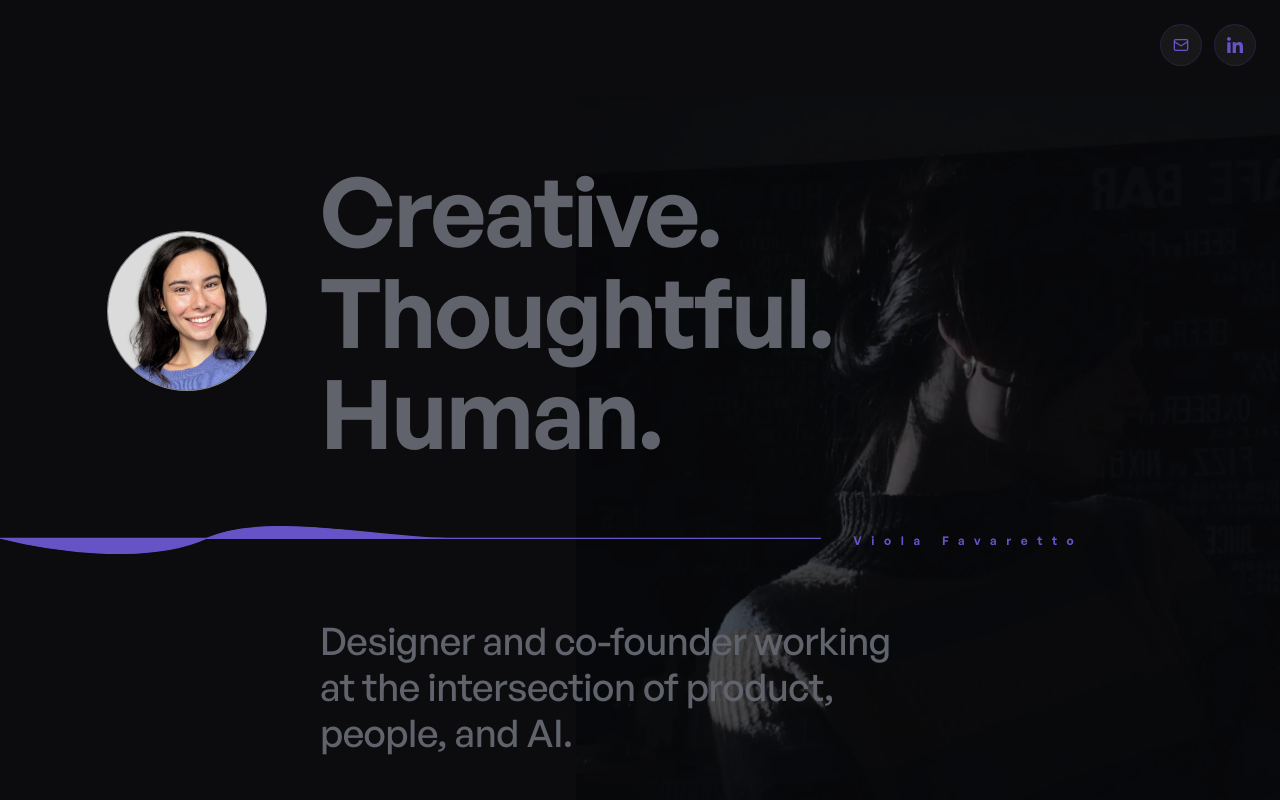
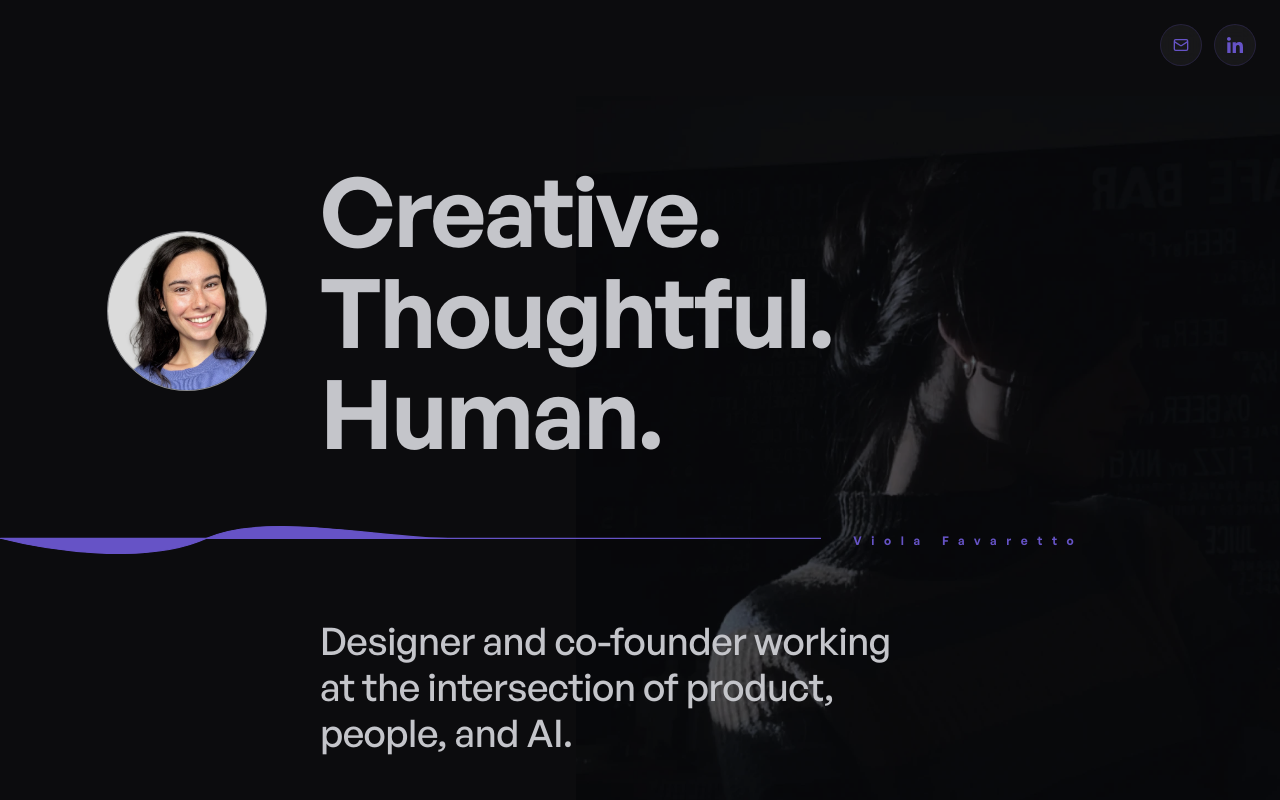
Before and after one commit to Gianeo/violafavola, a Next.js app: page / in a window 1280 px wide. Shown: the top 800 px of the page. Built offline with nearby package versions, Linux system fonts and the light colour scheme.

Commit message:
fixing styles 27/01/26

```diff
--- a/src/styles/tokens.css
+++ b/src/styles/tokens.css
@@ -2,8 +2,9 @@
   --color-bg: hsl(var(--bg));
   --color-bg-dark: hsl(var(--bg-dark));
   --color-fg: hsl(var(--fg));
-  --color-fg-light: hsl(var(--fg-light));
+  --color-fg-strong: hsl(var(--fg-strong));
   --color-fg-dark: hsl(var(--fg-dark));
+  --color-fg-dark-strong: hsl(var(--fg-dark-strong));
   --color-muted: hsl(var(--muted));
   --color-muted-foreground: hsl(var(--muted-foreground));
   --color-card: hsl(var(--card));
@@ -63,21 +64,3 @@
   --ring: 268 65% 55%;
   --shadow: 210 25% 8%;
 }
-
-.dark {
-  --bg: 225 14% 8%;
-  --bg-dark: 225 14% 8%;
-  --fg: 0 0% 98%;
-  --fg-light: 0 0% 98%;
-  --fg-dark: var(--neutral-darkest);
-  --muted: 225 12% 16%;
-  --muted-foreground: 215 12% 72%;
-  --card: 225 14% 12%;
-  --border: 225 12% 20%;
-  --primary: var(--primary-base);
-  --primary-foreground: 0 0% 100%;
-  --accent: var(--primary-dark);
-  --accent-foreground: 268 40% 86%;
-  --ring: var(--primary-base);
-  --shadow: 0 0% 0%;
-}
```
